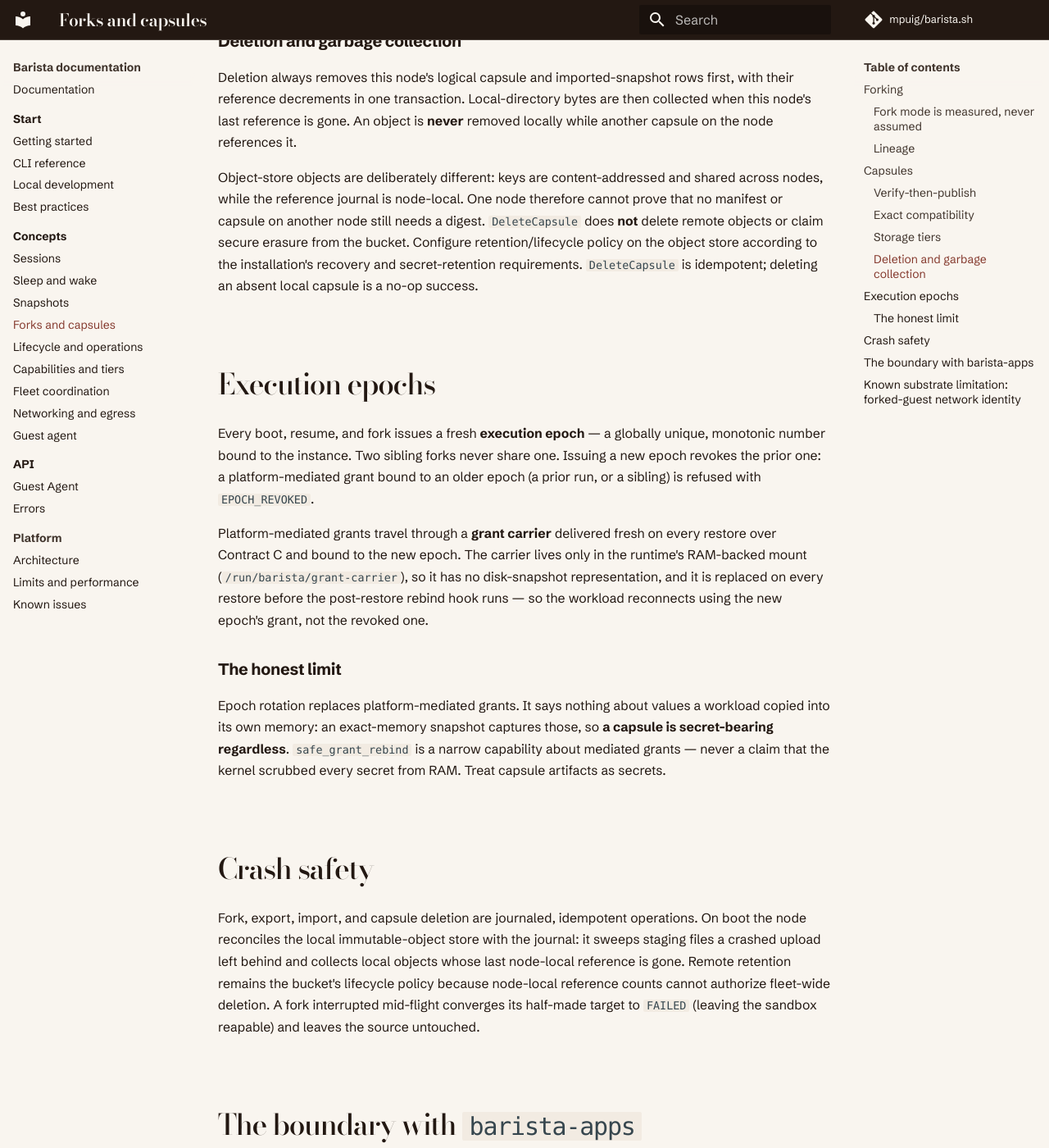
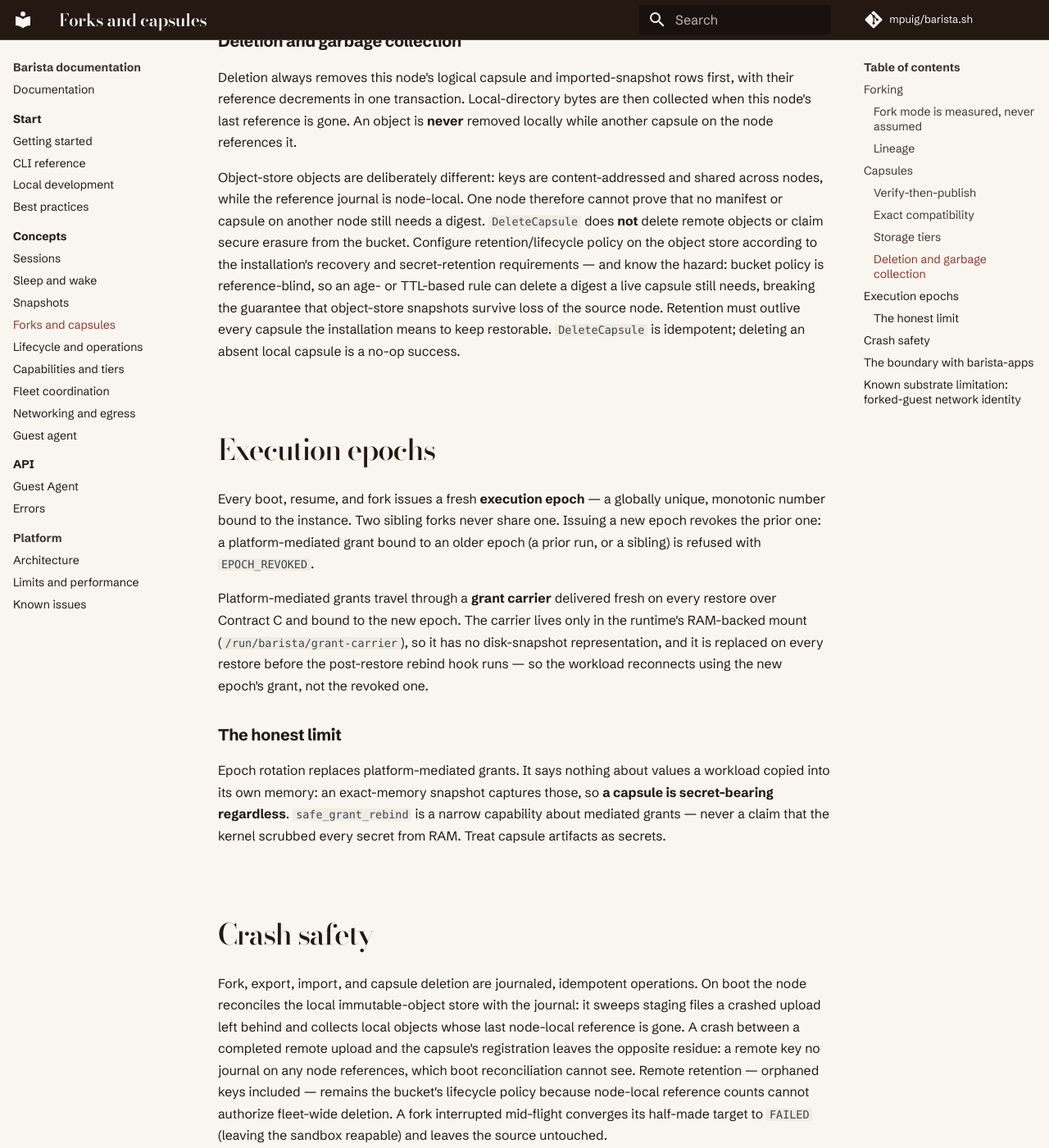
Before and after one commit to mpuig/barista.sh, an MkDocs documentation site: the page built from docs/concepts/forks-and-capsules.md, in a window 1280 px wide and 1400 px high, scrolled down 2318 px. Shown: the whole window at 82% size. Built offline with MkDocs 1.6.1 and Material for MkDocs 9.7.7, drawn with Linux system fonts in a browser that asks for light colours; comment, search, counter and statistics services are not loaded.

Commit message:
docs(capsules): keep the retention requirement in the delta only
The change stated the same rule twice with different words: once as the
barista-054 delta and once by editing the ratified snapshots spec
directly. Ratified specs change only in archive/sync commits, so the
direct edit is dropped and its fuller wording becomes the delta text --
archiving the change will add exactly one requirement.

Also name two hazards the doc only implied: bucket lifecycle policy is
reference-blind, so a TTL rule can delete a digest a live capsule still
needs; and a crash between remote upload and registration leaves an
orphaned key no journal references, which likewise falls to bucket
policy.

```diff
--- a/docs/concepts/forks-and-capsules.md
+++ b/docs/concepts/forks-and-capsules.md
@@ -104,7 +104,11 @@ shared across nodes, while the reference journal is node-local. One node therefo
 cannot prove that no manifest or capsule on another node still needs a digest.
 `DeleteCapsule` does **not** delete remote objects or claim secure erasure from the
 bucket. Configure retention/lifecycle policy on the object store according to the
-installation's recovery and secret-retention requirements. `DeleteCapsule` is
+installation's recovery and secret-retention requirements — and know the hazard:
+bucket policy is reference-blind, so an age- or TTL-based rule can delete a digest
+a live capsule still needs, breaking the guarantee that object-store snapshots
+survive loss of the source node. Retention must outlive every capsule the
+installation means to keep restorable. `DeleteCapsule` is
 idempotent; deleting an absent local capsule is a no-op success.
 
 ## Execution epochs
@@ -134,7 +138,10 @@ secret from RAM. Treat capsule artifacts as secrets.
 Fork, export, import, and capsule deletion are journaled, idempotent operations.
 On boot the node reconciles the local immutable-object store with the journal: it
 sweeps staging files a crashed upload left behind and collects local objects whose
-last node-local reference is gone. Remote retention remains the bucket's lifecycle
+last node-local reference is gone. A crash between a completed remote upload and
+the capsule's registration leaves the opposite residue: a remote key no journal on
+any node references, which boot reconciliation cannot see. Remote retention —
+orphaned keys included — remains the bucket's lifecycle
 policy because node-local reference counts cannot authorize fleet-wide deletion. A fork
 interrupted mid-flight converges its half-made target to `FAILED` (leaving the
 sandbox reapable) and leaves the source untouched.
```
Also changed, not shown: openspec/changes/barista-054-remote-capsule-lifecycle/specs/snapshots/spec.md (+11 -4 lines), openspec/specs/snapshots/spec.md (+0 -15 lines).
